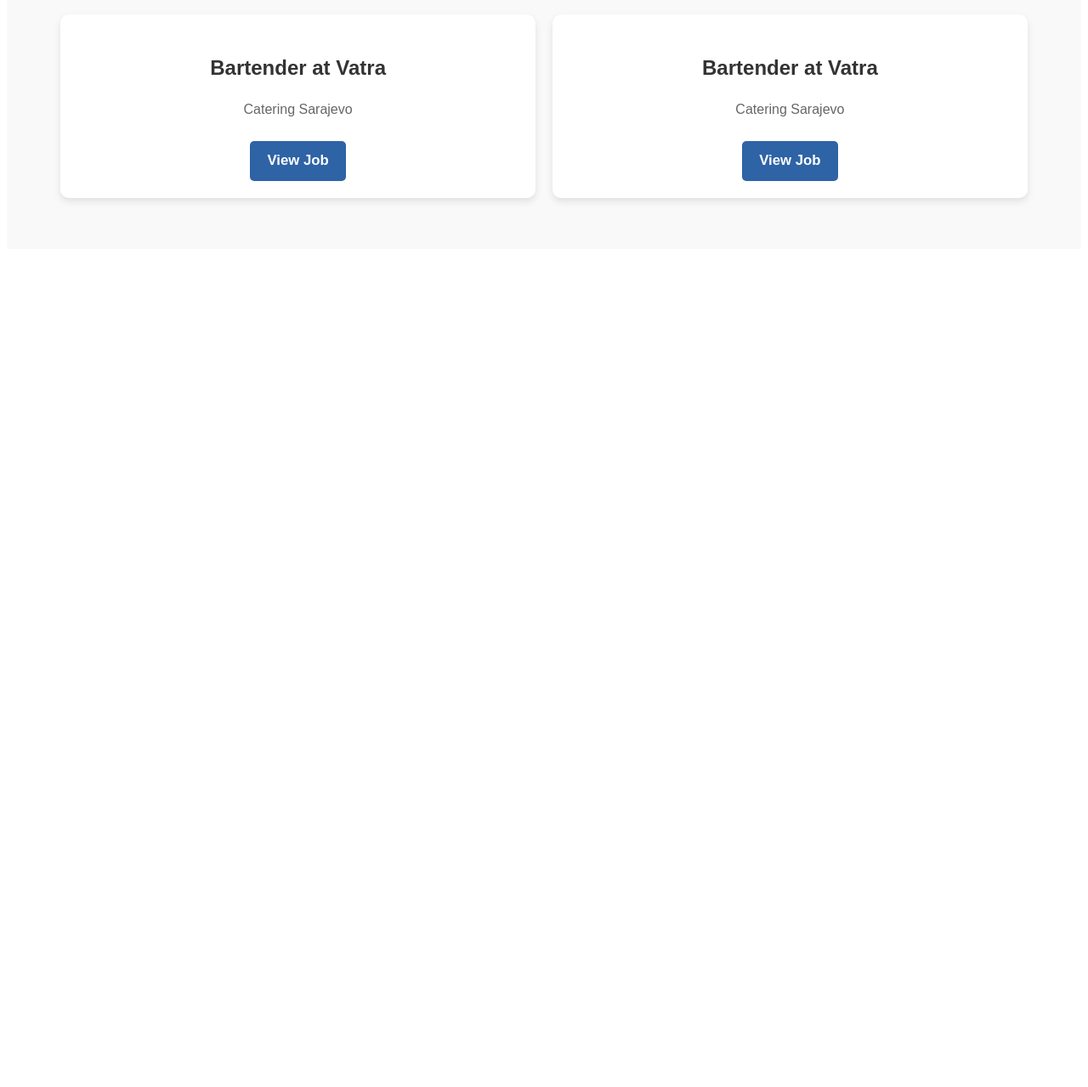
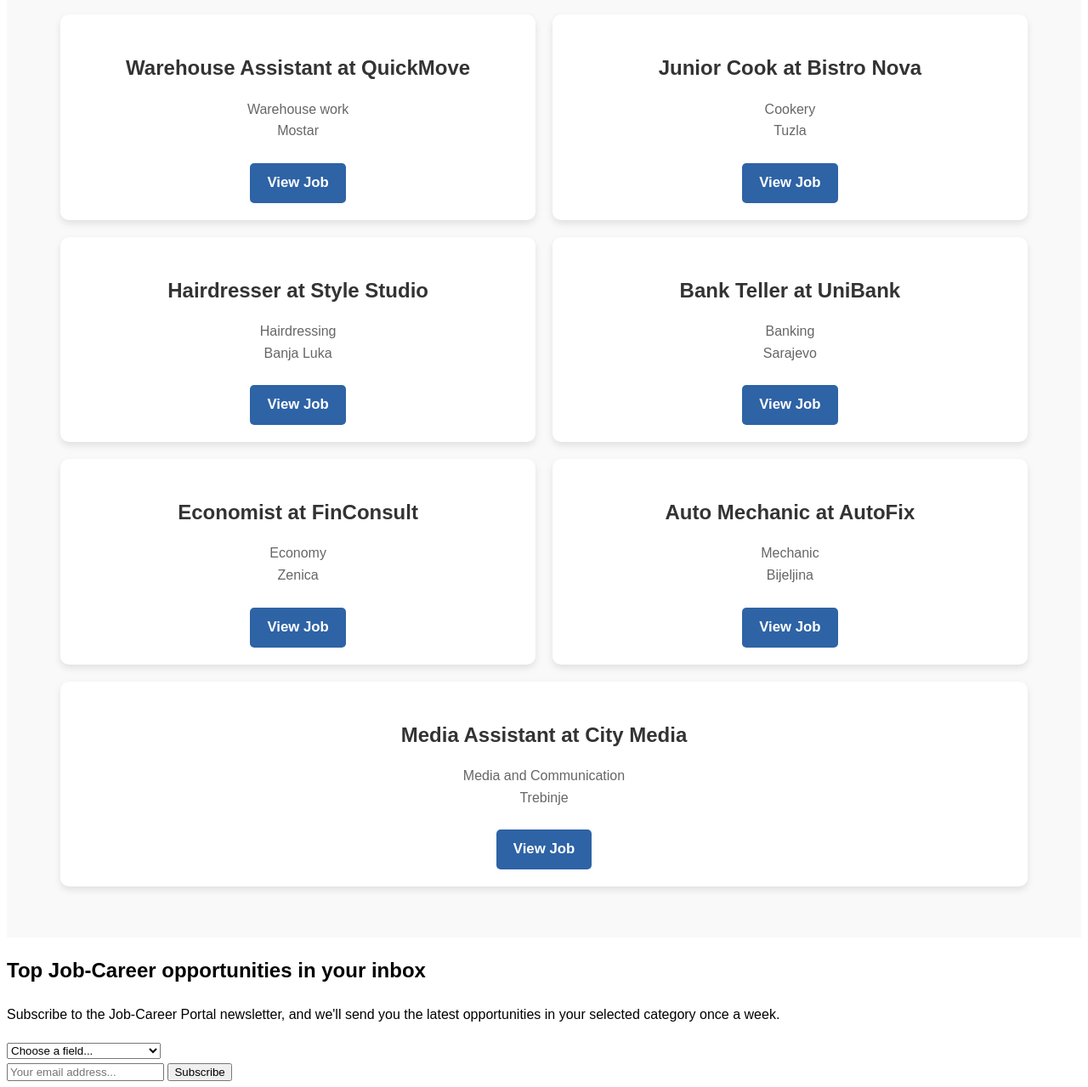
Before and after one commit to DrErvin/Software-Engineering-Project-Frontend, a website built with Vite: page src/index.html in a window 1280 px wide. Shown: the part 701-1980 px from the top of the page at 85% size. Before the commit the page ends 1002 px from the top, so only its background shows below. Built offline with nearby package versions, Linux system fonts and the light colour scheme.

Commit message:
Update index.html

```diff
--- a/src/index.html
+++ b/src/index.html
@@ -24,7 +24,7 @@
           <a class="nav__link" href="#featured-section">Featured</a>
         </li>
         <li class="nav__item">
-          <a class="nav__link" href="#">Newsletter</a>
+          <a class="nav__link" href="#newsletter-section">Newsletter</a>
         </li>
         <!-- <li class="nav__item">
           <a class="nav__link" href="#">Meetups</a>
@@ -92,23 +92,45 @@
         <h2>Featured Opportunities</h2>
         <div class="opportunities-grid">
           <div class="opportunity-item">
-          <h3>Bartender at Vatra</h3>
-          <p>Catering
-          Sarajevo
-        </p>
-          <a href="#" class="view-opportunity-btn">
-            View Job
-          </a>
+          <h3>Warehouse Assistant at QuickMove</h3>
+          <p>Warehouse work<br>Mostar</p>
+          <a href="#" class="view-opportunity-btn">View Job</a>
         </div>
 
         <div class="opportunity-item">
-          <h3>Bartender at Vatra</h3>
-          <p>Catering
-          Sarajevo
-        </p>
-          <a href="#" class="view-opportunity-btn">
-            View Job
-          </a>
+          <h3>Junior Cook at Bistro Nova</h3>
+          <p>Cookery<br>Tuzla</p>
+          <a href="#" class="view-opportunity-btn">View Job</a>
+        </div>
+
+        <div class="opportunity-item">
+          <h3>Hairdresser at Style Studio</h3>
+          <p>Hairdressing<br>Banja Luka</p>
+          <a href="#" class="view-opportunity-btn">View Job</a>
+        </div>
+
+        <div class="opportunity-item">
+          <h3>Bank Teller at UniBank</h3>
+          <p>Banking<br>Sarajevo</p>
+          <a href="#" class="view-opportunity-btn">View Job</a>
+        </div>
+
+        <div class="opportunity-item">
+          <h3>Economist at FinConsult</h3>
+          <p>Economy<br>Zenica</p>
+          <a href="#" class="view-opportunity-btn">View Job</a>
+        </div>
+
+        <div class="opportunity-item">
+          <h3>Auto Mechanic at AutoFix</h3>
+          <p>Mechanic<br>Bijeljina</p>
+          <a href="#" class="view-opportunity-btn">View Job</a>
+        </div>
+
+        <div class="opportunity-item">
+          <h3>Media Assistant at City Media</h3>
+          <p>Media and Communication<br>Trebinje</p>
+          <a href="#" class="view-opportunity-btn">View Job</a>
         </div>
 
         </div>
@@ -121,6 +143,32 @@
   </div>
 
 
+   <!-- Newsletter Subscription Section -->
+  <section id="newsletter-section" class="newsletter">
+    <h2>Top Job-Career opportunities in your inbox</h2>
+    <p>
+      Subscribe to the Job-Career Portal newsletter, and we'll send you the latest
+      opportunities in your selected category once a week.
+    </p>
+    <form action="#">
+      <div class="select-field">
+        <select name="field-of-interest" required>
+          <option value="" disabled selected>Choose a field...</option>
+          <option value="Catering">Catering</option>
+          <option value="Warehouse work">Warehouse work</option>
+          <option value="Cookery">Cookery</option>
+          <option value="Hairdressing">Hairdressing</option>
+          <option value="Banking">Banking</option>
+          <option value="Economy">Economy</option>
+          <option value="Mechanic">Mechanic</option>
+          <option value="Media and Communication">Media and Communication</option>
+        </select>
+      </div>
+
+      <input type="email" placeholder="Your email address..." required />
+      <button type="submit">Subscribe</button>
+    </form>
+  </section>
 
 
 </body>
```
